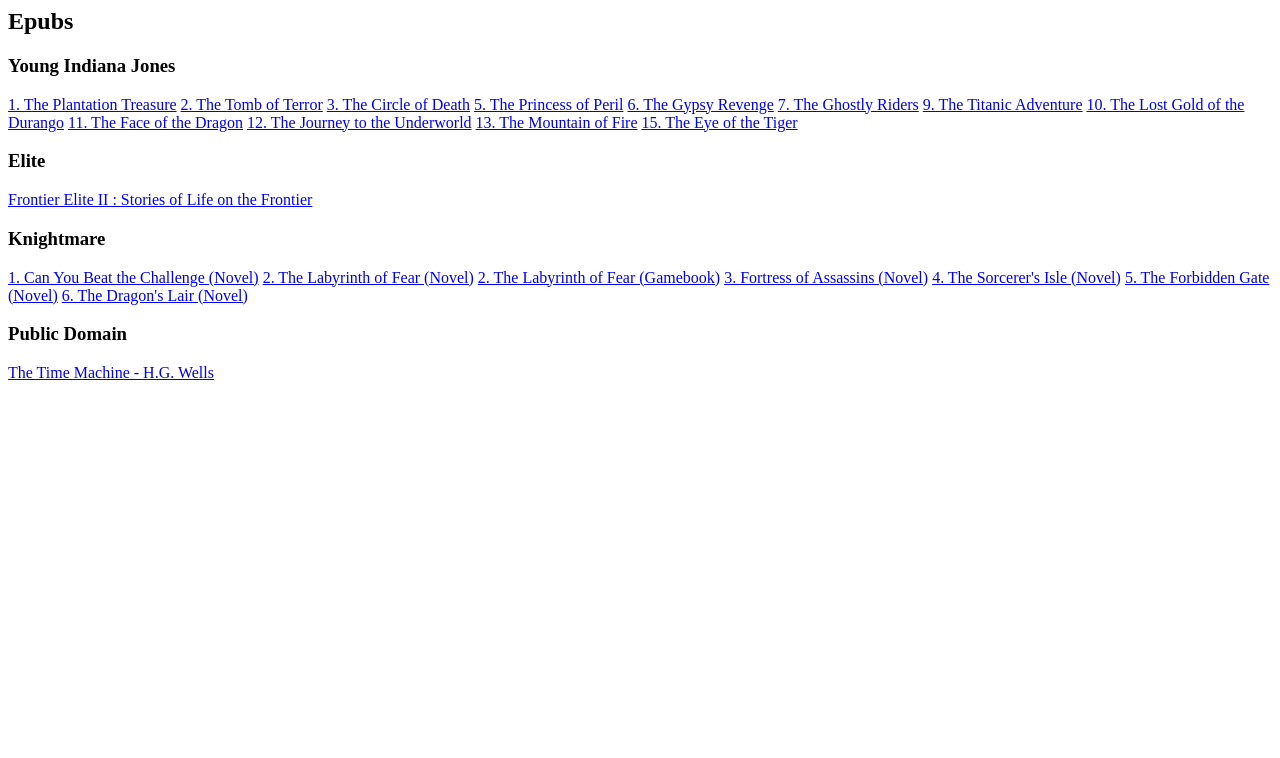
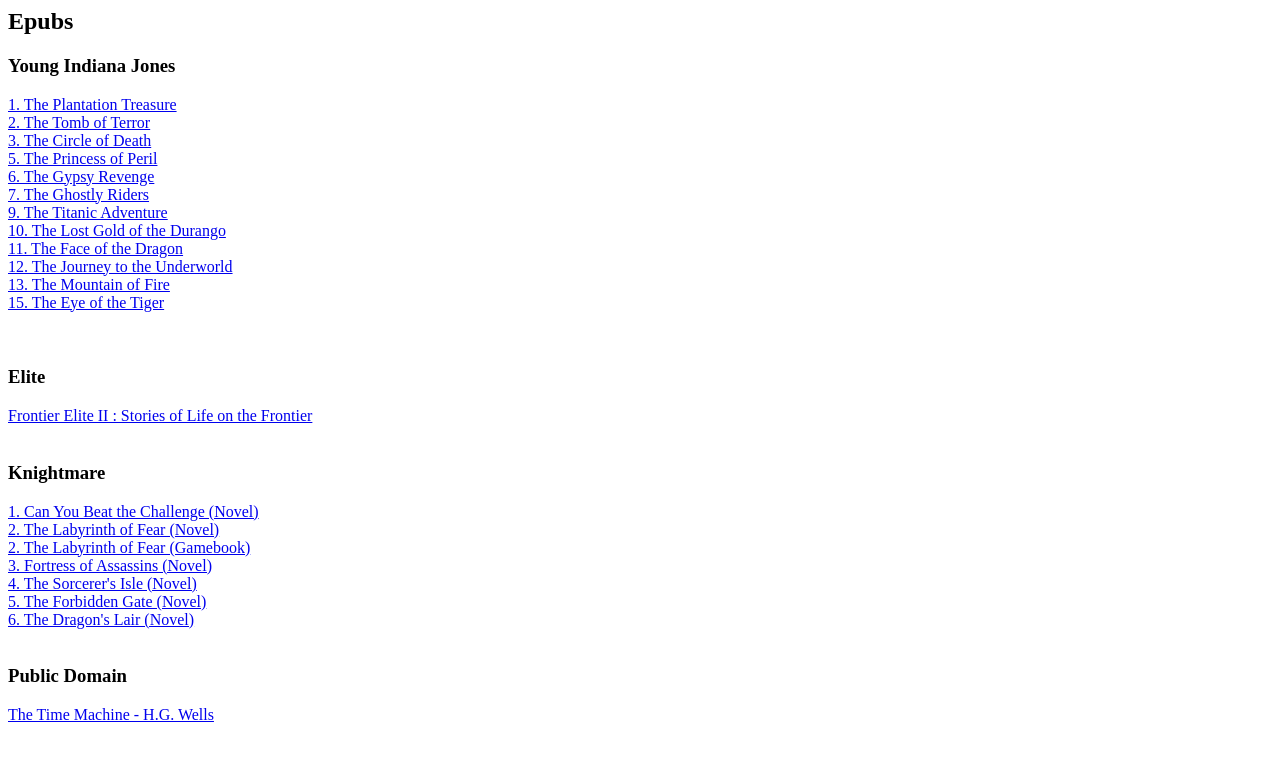
Before and after one commit to csdougan/csdougan.github.io, a plain HTML site: page index.html in a window 1280 px wide. Drawn offline with Linux system fonts and the light colour scheme.

Commit message:
formatting fix

```diff
--- a/index.html
+++ b/index.html
@@ -1,29 +1,29 @@
 <h2>Epubs</h2>
 <h3>Young Indiana Jones</h3>
-<a href="./files/young_indy_1_plantation_treasure.epub" download>1. The Plantation Treasure</a>
-<a href="./files/young_indy_2_tomb_of_terror.epub" download>2. The Tomb of Terror</a>
-<a href="./files/young_indy_3_circle_of_death.epub" download>3. The Circle of Death</a>
-<a href="./files/young_indy_5_princess_of_peril.epub" download>5. The Princess of Peril</a>
-<a href="./files/young_indy_6_gypsy_revenge.epub" download>6. The Gypsy Revenge</a>
-<a href="./files/young_indy_7_ghostly_riders.epub" download>7. The Ghostly Riders</a>
-<a href="./files/young_indy_9_titanic_adventure.epub" download>9. The Titanic Adventure</a>
-<a href="./files/young_indy_10_lost_gold_of_durango.epub" download>10. The Lost Gold of the Durango</a>
-<a href="./files/young_indy_11_face_of_the_dragon.epub" download>11. The Face of the Dragon</a>
-<a href="./files/young_indy_12_journey_to_the_underworld.epub" download>12. The Journey to the Underworld</a>
-<a href="./files/young_indy_13_mountain_of_fire.epub" download>13. The Mountain of Fire</a>
-<a href="./files/young_indy_15_eye_of_the_tiger.epub" download>15. The Eye of the Tiger</a>
-<br>
+<a href="./files/young_indy_1_plantation_treasure.epub" download>1. The Plantation Treasure</a><br>
+<a href="./files/young_indy_2_tomb_of_terror.epub" download>2. The Tomb of Terror</a><br>
+<a href="./files/young_indy_3_circle_of_death.epub" download>3. The Circle of Death</a><br>
+<a href="./files/young_indy_5_princess_of_peril.epub" download>5. The Princess of Peril</a><br>
+<a href="./files/young_indy_6_gypsy_revenge.epub" download>6. The Gypsy Revenge</a><br>
+<a href="./files/young_indy_7_ghostly_riders.epub" download>7. The Ghostly Riders</a><br>
+<a href="./files/young_indy_9_titanic_adventure.epub" download>9. The Titanic Adventure</a><br>
+<a href="./files/young_indy_10_lost_gold_of_durango.epub" download>10. The Lost Gold of the Durango</a><br>
+<a href="./files/young_indy_11_face_of_the_dragon.epub" download>11. The Face of the Dragon</a><br>
+<a href="./files/young_indy_12_journey_to_the_underworld.epub" download>12. The Journey to the Underworld</a><br>
+<a href="./files/young_indy_13_mountain_of_fire.epub" download>13. The Mountain of Fire</a><br>
+<a href="./files/young_indy_15_eye_of_the_tiger.epub" download>15. The Eye of the Tiger</a><br>
+<br><br>
 <h3>Elite</h3>
-<a href="./files/frontier-epub2.epub" download>Frontier Elite II : Stories of Life on the Frontier</a>
+<a href="./files/frontier-epub2.epub" download>Frontier Elite II : Stories of Life on the Frontier</a><br>
 <br>
 <h3>Knightmare</h3>
-<a href="./files/knightmare1_novel.epub" download>1. Can You Beat the Challenge (Novel)</a>
-<a href="./files/knightmare2_novel.epub" download>2. The Labyrinth of Fear (Novel)</a>
-<a href="./files/knightmare2_gamebook.epub" download>2. The Labyrinth of Fear (Gamebook)</a>
-<a href="./files/knightmare3_novel.epub" download>3. Fortress of Assassins (Novel)</a>
-<a href="./files/knightmare4_novel.epub" download>4. The Sorcerer's Isle (Novel)</a>
-<a href="./files/knightmare5_novel.epub" download>5. The Forbidden Gate (Novel)</a>
-<a href="./files/knightmare6_novel.epub" download>6. The Dragon's Lair (Novel)</a>
+<a href="./files/knightmare1_novel.epub" download>1. Can You Beat the Challenge (Novel)</a><br>
+<a href="./files/knightmare2_novel.epub" download>2. The Labyrinth of Fear (Novel)</a><br>
+<a href="./files/knightmare2_gamebook.epub" download>2. The Labyrinth of Fear (Gamebook)</a><br>
+<a href="./files/knightmare3_novel.epub" download>3. Fortress of Assassins (Novel)</a><br>
+<a href="./files/knightmare4_novel.epub" download>4. The Sorcerer's Isle (Novel)</a><br>
+<a href="./files/knightmare5_novel.epub" download>5. The Forbidden Gate (Novel)</a><br>
+<a href="./files/knightmare6_novel.epub" download>6. The Dragon's Lair (Novel)</a><br>
 <br>
 <h3>Public Domain</h3>
-<a href="./files/The Time Machine - HG Wells.epub" download>The Time Machine - H.G. Wells</a>
+<a href="./files/The Time Machine - HG Wells.epub" download>The Time Machine - H.G. Wells</a><br>
```
